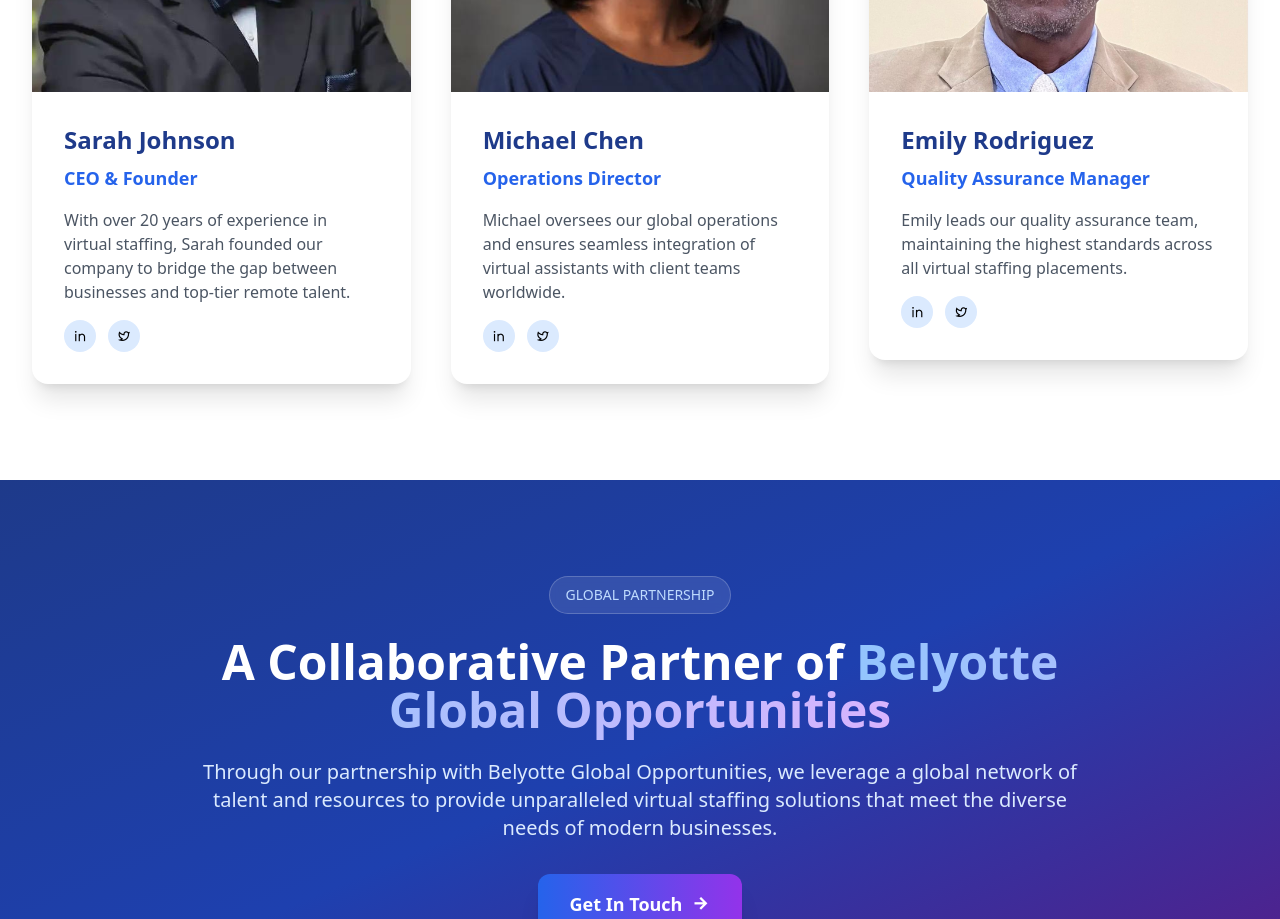
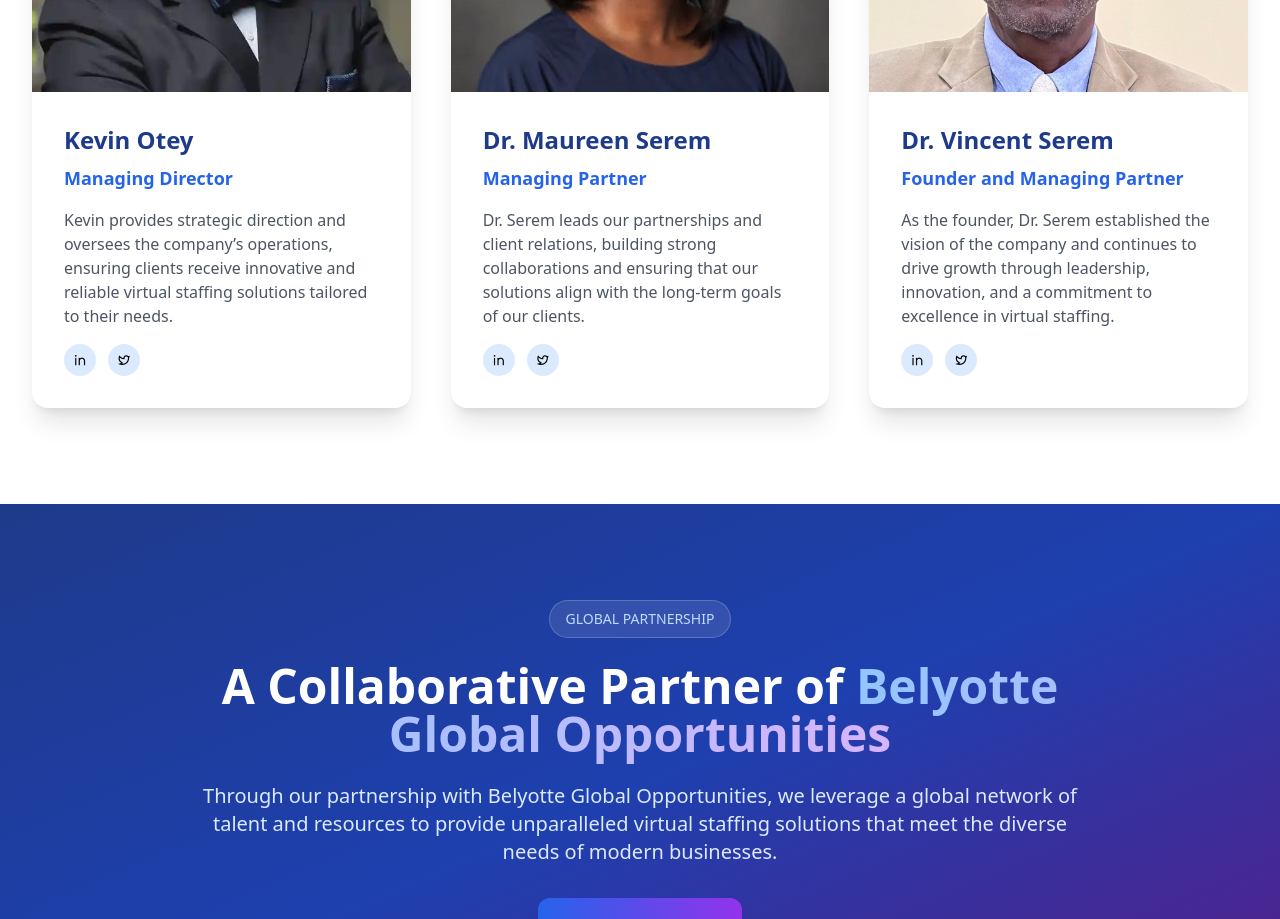
Before and after one commit to Lelcaren/virtual, a Next.js app: page /about in a window 1280 px wide. Shown: the part 2580-3499 px from the top of the page. Built offline with nearby package versions, Linux system fonts and the light colour scheme.

Commit message:
final commit

```diff
--- a/app/about/page.tsx
+++ b/app/about/page.tsx
@@ -7,24 +7,26 @@ import Link from 'next/link';
 export default function AboutPage() {
   const team = [
   {
-      name: 'Sarah Johnson',
-      position: 'CEO & Founder',
+    name: 'Kevin Otey',
+    position: 'Managing Director',
     image: '/kev.jpg',
-      bio: 'With over 20 years of experience in virtual staffing, Sarah founded our company to bridge the gap between businesses and top-tier remote talent.',
+    bio: 'Kevin provides strategic direction and oversees the company’s operations, ensuring clients receive innovative and reliable virtual staffing solutions tailored to their needs.',
   },
   {
-      name: 'Michael Chen',
-      position: 'Operations Director',
+    name: 'Dr. Maureen Serem',
+    position: 'Managing Partner',
     image: '/maou.jpg',
-      bio: 'Michael oversees our global operations and ensures seamless integration of virtual assistants with client teams worldwide.',
+    bio: 'Dr. Serem leads our partnerships and client relations, building strong collaborations and ensuring that our solutions align with the long-term goals of our clients.',
   },
   {
-      name: 'Emily Rodriguez',
-      position: 'Quality Assurance Manager',
+    name: 'Dr. Vincent Serem',
+    position: 'Founder and Managing Partner',
     image: '/director.jpg',
-      bio: 'Emily leads our quality assurance team, maintaining the highest standards across all virtual staffing placements.',
+    bio: 'As the founder, Dr. Serem established the vision of the company and continues to drive growth through leadership, innovation, and a commitment to excellence in virtual staffing.',
   },
 ];
+
+
 
   const values = [
     {
```
Also changed, not shown: 19 other files (tests, documents, lock files or other folders). Lines whose indentation alone changed are shown as unchanged.
